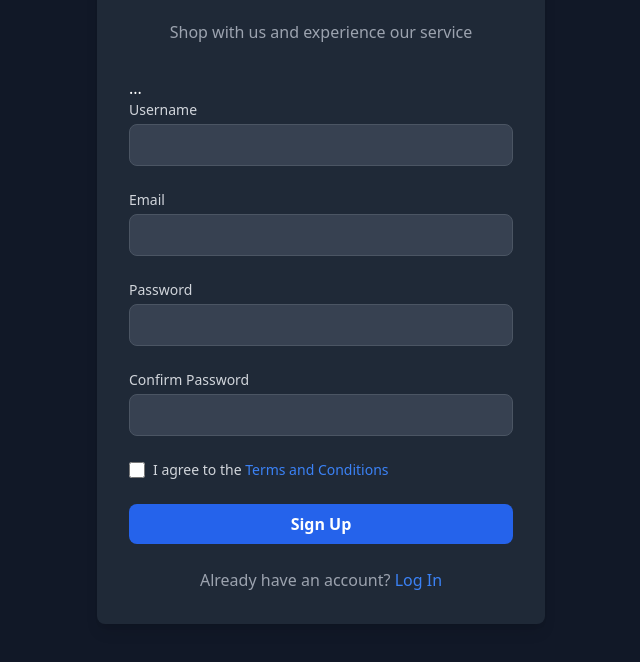
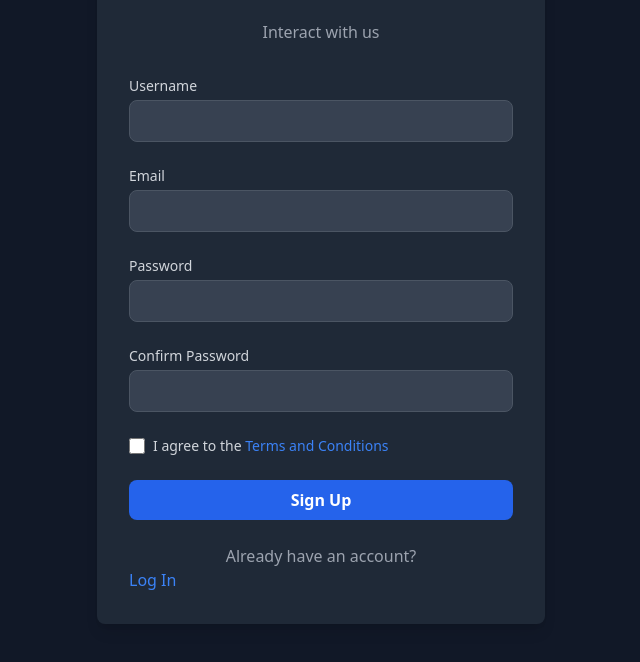
Before and after one commit to Manu-722/cyman-wears, a plain HTML site: page sign-up.html in a window 1280 px wide. Shown: the part 124-786 px from the top of the page, without its empty margins (319-959 px from the left). Drawn offline with nearby package versions, Linux system fonts and the light colour scheme.

```diff
--- a/sign-up.html
+++ b/sign-up.html
@@ -1,11 +1,10 @@
+
 <!DOCTYPE html>
  <html lang="en">
  <head>
-
-</head>
      <meta charset="UTF-8">
      <meta name="viewport" content="width=device-width, initial-scale=1.0">
-    <title>Sign Up </title>
+     <title>Sign-Up</title>
      <script src="https://cdn.tailwindcss.com"></script>
      <script type="text/javascript" src="script.js"></script>
  </head>
@@ -13,11 +12,8 @@
      <div class="min-h-screen flex items-center justify-center">
          <div class="bg-gray-800 rounded-lg shadow-lg p-8 w-full max-w-md">
              <h1 class="text-3xl font-bold text-center mb-6">Sign Up</h1>
-            <p class="text-gray-400 text-center mb-8">Shop with us and experience our service</p>
-
-                <form action="#" method="POST" class="space-y-6" onsubmit="welcomeMsg()">
-                    ...
-
+             <p class="text-gray-400 text-center mb-8">Interact with us</p>
+             <form action="#" method="POST" class="space-y-6">
                  <!-- Username -->
                  <div>
                      <label for="username" class="block text-sm font-medium text-gray-300">Username</label>
@@ -56,8 +52,8 @@
                  </button>
              </form>
              <!-- Already have an account -->
-            <p class="text-center text-gray-400 mt-6">Already have an account? <a href="#"
-                    class="text-blue-500 hover:underline">Log In</a></p>
+             <p class="text-center text-gray-400 mt-6">Already have an account? <a href="login.html">
+                    <p class="text-blue-500 hover:underline">Log In</a></p>
          </div>
      </div>
  </body>
```
Lines whose indentation alone changed are shown as unchanged.
